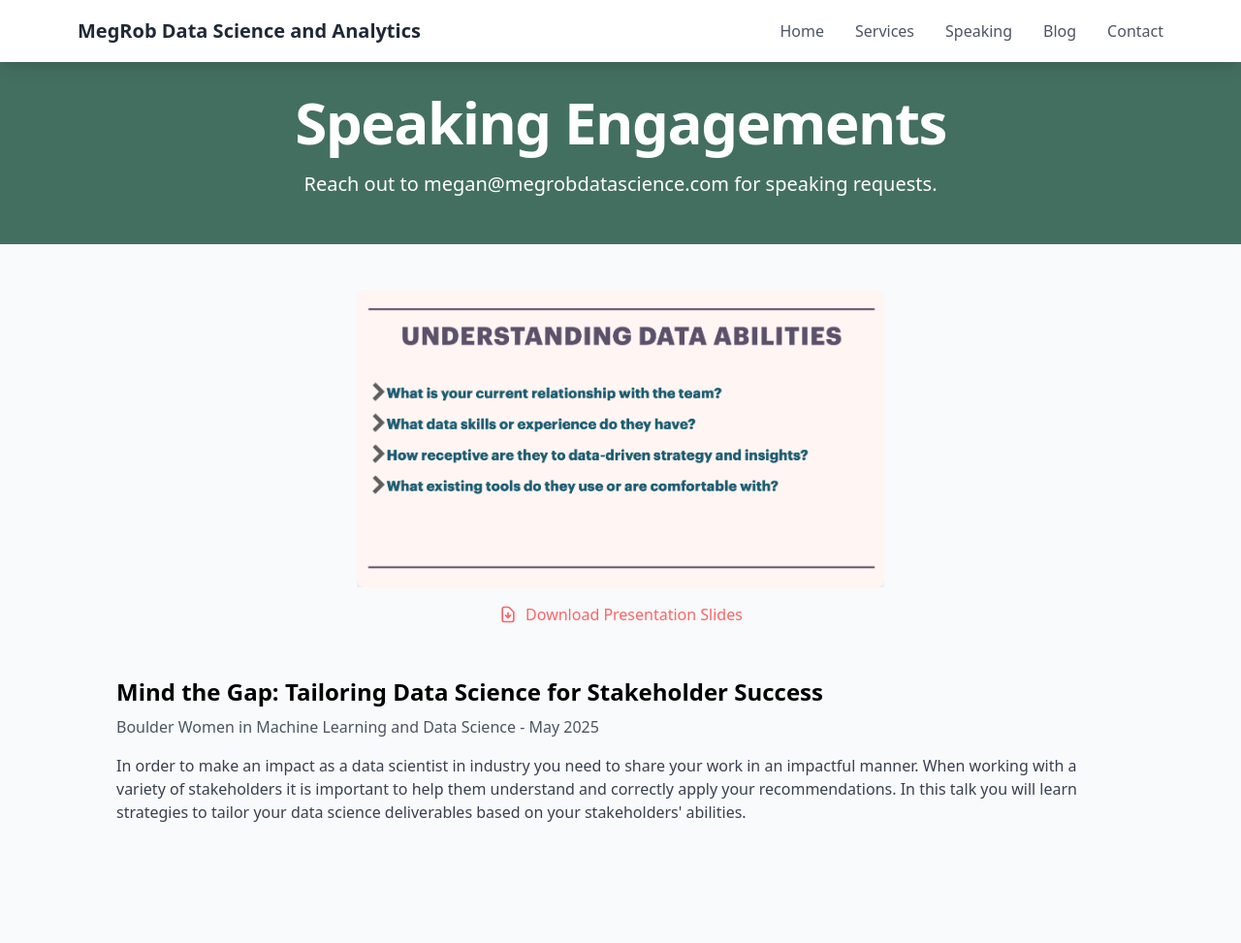
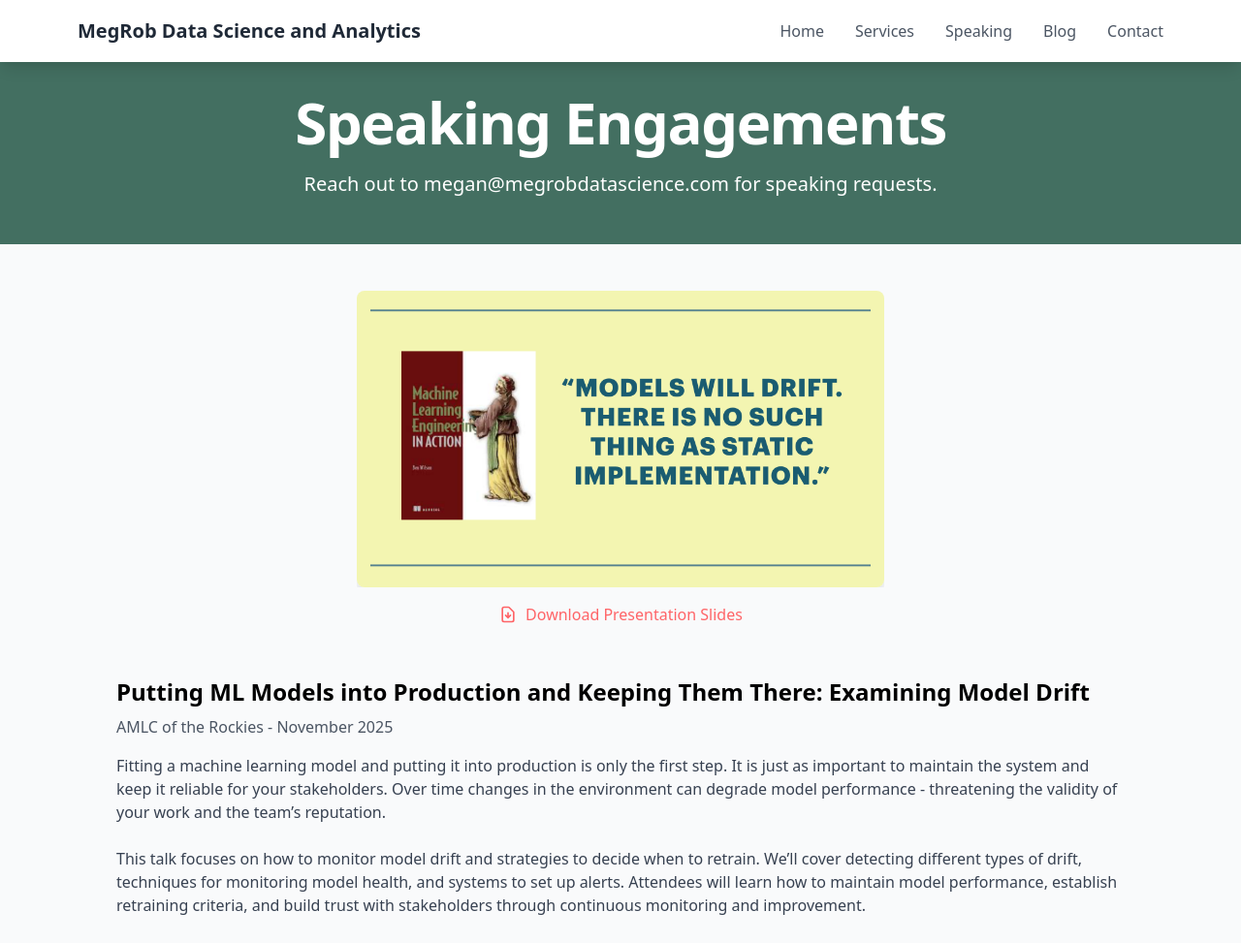
Before and after one commit to mar87/mar87.github.io, a plain HTML site: page speaking.html in a window 1280 px wide. Shown: the top 973 px of the page at 97% size. Drawn offline with nearby package versions, Linux system fonts and the light colour scheme; grey boxes are pictures that could not be loaded.

Commit message:
Update speaking page: add model drift presentation and update PDFs

```diff
--- a/speaking.html
+++ b/speaking.html
@@ -82,6 +82,33 @@
     </section>
 
     <!-- Featured Video -->
+    <section class="py-12">
+        <div class="max-w-6xl mx-auto px-4 sm:px-6 lg:px-8">
+            <div class="speaking-card">
+                <div class="video-container">
+                    <img src="images/model_drift.png"
+                         alt="Putting ML Models into Production and Keeping Them There: Examining Model Drift"
+                         class="w-full h-full object-cover rounded-lg shadow-lg">
+                </div>
+                <div class="text-center mt-4 mb-6">
+                    <a href="pdfs/AMLC_Model_Drift.pdf" class="inline-flex items-center text-brand hover:text-brand-dark" target="_blank">
+                        <svg xmlns="http://www.w3.org/2000/svg" class="h-5 w-5 mr-2" fill="none" viewBox="0 0 24 24" stroke="currentColor">
+                            <path stroke-linecap="round" stroke-linejoin="round" stroke-width="2" d="M12 10v6m0 0l-3-3m3 3l3-3m2 8H7a2 2 0 01-2-2V5a2 2 0 012-2h5.586a1 1 0 01.707.293l5.414 5.414a1 1 0 01.293.707V19a2 2 0 01-2 2z" />
+                        </svg>
+                        Download Presentation Slides
+                    </a>
+                </div>
+                <div class="p-6">
+                    <h3 class="text-2xl font-bold mb-2">Putting ML Models into Production and Keeping Them There: Examining Model Drift</h3>
+                    <p class="text-gray-600 mb-4">AMLC of the Rockies - November 2025</p>
+                    <p class="text-gray-700">Fitting a machine learning model and putting it into production is only the first step. It is just as important to maintain the system and keep it reliable for your stakeholders. Over time changes in the environment can degrade model performance - threatening the validity of your work and the team’s reputation.
+                    <br>
+                    <br>
+                        <p class="text-gray-700">This talk focuses on how to monitor model drift and strategies to decide when to retrain. We’ll cover detecting different types of drift, techniques for monitoring model health, and systems to set up alerts. Attendees will learn how to maintain model performance, establish retraining criteria, and build trust with stakeholders through continuous monitoring and improvement.</p>
+                    </div>
+        </div>
+    </section>
+    <!-- Mind the Gap: Tailoring Data Science for Stakeholder Success -->
     <section class="py-12">
         <div class="max-w-6xl mx-auto px-4 sm:px-6 lg:px-8">
             <div class="speaking-card">
```
Also changed, not shown: images/model_drift.png (added), 3 other files.
